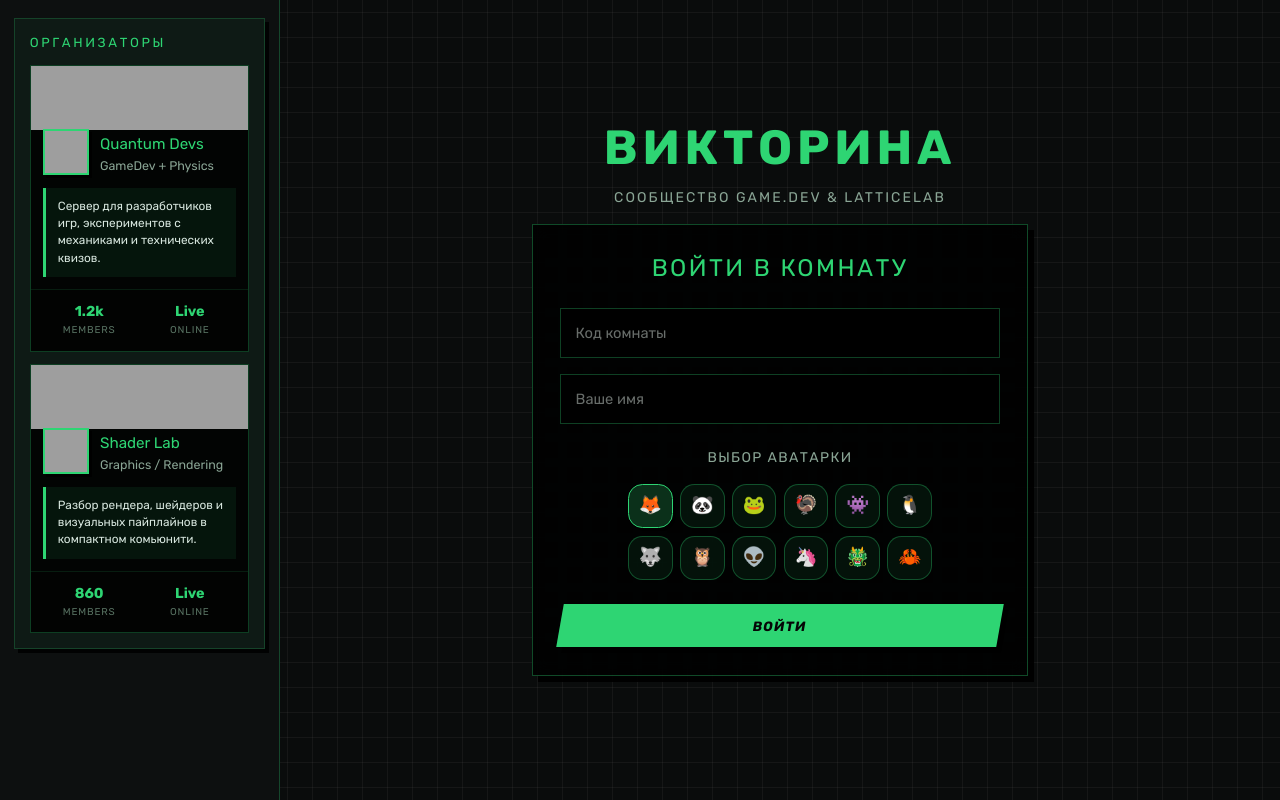
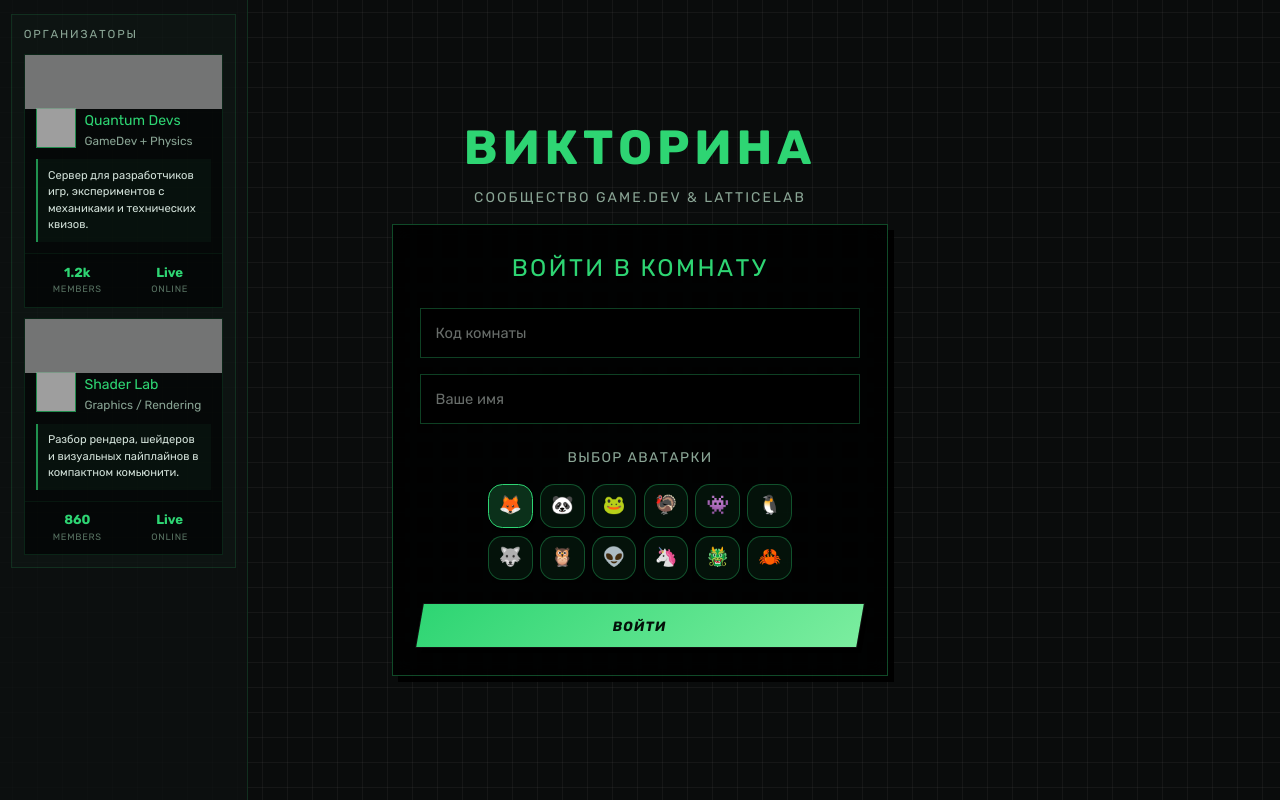
Before and after one commit to KLeyman-228/QuizWeb, a Django app: page / in a window 1280 px wide. Run offline with Django 5.2, Linux system fonts and the light colour scheme; some libraries are stand-ins or nearby versions; grey boxes are pictures that could not be loaded.

Commit message:
fix button

```diff
--- a/static/css/style.css
+++ b/static/css/style.css
@@ -78,8 +78,9 @@ textarea {
 }
 
 .container {
+    --sidebar-width: 248px;
     display: grid;
-    grid-template-columns: 280px minmax(0, 1fr);
+    grid-template-columns: var(--sidebar-width) minmax(0, 1fr);
     min-height: 100vh;
 }
 
@@ -87,27 +88,27 @@ textarea {
     display: flex;
     flex-direction: column;
     gap: 1rem;
-    padding: 1.1rem 0.9rem;
-    border-right: 1px solid var(--border-color);
-    background: var(--bg-secondary);
+    padding: 0.85rem 0.7rem;
+    border-right: 1px solid rgba(46, 213, 115, 0.16);
+    background: rgba(13, 16, 16, 0.82);
 }
 
 .community-panel {
     display: flex;
     flex-direction: column;
-    gap: 0.8rem;
-    padding: 0.9rem;
-    border: 1px solid rgba(46, 213, 115, 0.22);
-    background: rgba(46, 213, 115, 0.05);
-    box-shadow: 4px 4px 0 rgba(0, 0, 0, 0.9);
+    gap: 0.65rem;
+    padding: 0.72rem;
+    border: 1px solid rgba(46, 213, 115, 0.14);
+    background: rgba(46, 213, 115, 0.025);
+    box-shadow: none;
 }
 
 .community h2 {
     margin: 0;
     padding: 0;
-    color: var(--green-main);
-    font-size: 0.82rem;
-    letter-spacing: 0.2em;
+    color: var(--text-muted);
+    font-size: 0.72rem;
+    letter-spacing: 0.16em;
     text-transform: uppercase;
 }
 
@@ -129,6 +130,10 @@ textarea {
     gap: 1rem;
 }
 
+.page-container-landing {
+    transform: translateX(calc(var(--sidebar-width) / -2));
+}
+
 .card {
     width: 100%;
     padding: clamp(1rem, 2.3vw, 1.7rem);
@@ -142,16 +147,16 @@ textarea {
 .discord-card {
     width: 100%;
     overflow: hidden;
-    background: var(--bg-card);
-    border: 1px solid var(--border-color);
+    background: rgba(0, 0, 0, 0.58);
+    border: 1px solid rgba(46, 213, 115, 0.14);
     border-radius: 0;
     box-shadow: none;
     transition: transform 0.15s ease, background 0.15s ease, border-color 0.15s ease;
 }
 
 .discord-card:hover {
-    transform: translateY(-3px);
-    background: rgba(46, 213, 115, 0.1);
+    transform: translateY(-2px);
+    background: rgba(46, 213, 115, 0.07);
     border-color: var(--border-strong);
 }
 
@@ -159,9 +164,10 @@ textarea {
     display: flex;
     align-items: center;
     justify-content: center;
-    height: 64px;
+    height: 54px;
     background: linear-gradient(120deg, rgba(46, 213, 115, 0.75), rgba(46, 213, 115, 0.1));
     overflow: hidden;
+    opacity: 0.72;
 }
 
 .discord-banner img {
@@ -171,25 +177,25 @@ textarea {
 }
 
 .discord-card-content {
-    padding: 0.9rem 0.75rem 0.75rem;
+    padding: 0.72rem 0.68rem 0.68rem;
 }
 
 .discord-profile {
     display: flex;
     align-items: center;
-    gap: 0.7rem;
-    margin-top: -1rem;
+    gap: 0.55rem;
+    margin-top: -0.8rem;
     margin-bottom: 0.35rem;
 }
 
 .discord-avatar {
-    width: 46px;
-    height: 46px;
+    width: 40px;
+    height: 40px;
     flex-shrink: 0;
-    border: 2px solid var(--green-main);
+    border: 1px solid rgba(46, 213, 115, 0.65);
     background: #060707;
     object-fit: cover;
-    box-shadow: 3px 3px 0 rgba(0, 0, 0, 0.95);
+    box-shadow: none;
 }
 
 .discord-meta {
@@ -199,7 +205,7 @@ textarea {
 
 .discord-card h3 {
     margin: 0 0 0.35rem;
-    font-size: 0.95rem;
+    font-size: 0.88rem;
     color: var(--green-main);
     line-height: 1.1;
 }
@@ -207,17 +213,17 @@ textarea {
 .discord-card p {
     margin: 0;
     color: var(--text-muted);
-    font-size: 0.78rem;
+    font-size: 0.74rem;
     line-height: 1.25;
 }
 
 .discord-highlight {
-    margin-top: 0.8rem;
-    padding: 0.65rem 0.75rem;
-    border-left: 3px solid var(--green-main);
-    background: rgba(46, 213, 115, 0.08);
-    color: #d8e7df;
-    font-size: 0.74rem;
+    margin-top: 0.65rem;
+    padding: 0.55rem 0.65rem;
+    border-left: 2px solid rgba(46, 213, 115, 0.65);
+    background: rgba(46, 213, 115, 0.045);
+    color: #d3e2da;
+    font-size: 0.7rem;
     line-height: 1.45;
 }
 
@@ -225,9 +231,9 @@ textarea {
     display: grid;
     grid-template-columns: repeat(2, 1fr);
     gap: 0.5rem;
-    padding: 0.7rem 0.75rem 0.8rem;
-    border-top: 1px solid rgba(46, 213, 115, 0.12);
-    background: rgba(0, 0, 0, 0.2);
+    padding: 0.55rem 0.65rem 0.65rem;
+    border-top: 1px solid rgba(46, 213, 115, 0.08);
+    background: rgba(0, 0, 0, 0.12);
 }
 
 .discord-stat {
@@ -236,13 +242,13 @@ textarea {
 
 .discord-stat-number {
     color: var(--green-main);
-    font-size: 0.9rem;
+    font-size: 0.82rem;
     font-weight: 700;
 }
 
 .discord-stat-label {
     color: var(--text-dim);
-    font-size: 0.62rem;
+    font-size: 0.58rem;
     letter-spacing: 0.08em;
     text-transform: uppercase;
 }
@@ -316,6 +322,20 @@ textarea {
 
 .btn-primary {
     --button-color: var(--green-main);
+}
+
+.login-wrap .btn-primary {
+    min-width: 11.5rem;
+    padding-inline: 1.55rem;
+    background: linear-gradient(135deg, #2ed573 0%, #7bed9f 100%);
+    color: #04110a;
+    box-shadow:
+        0 0 0 1px rgba(255, 255, 255, 0.06),
+        6px 6px 0 rgba(0, 0, 0, 0.88);
+}
+
+.login-wrap .btn-primary:hover {
+    background: linear-gradient(135deg, #47e68a 0%, #a7f8bc 100%);
 }
 
 .btn-success {
@@ -682,6 +702,10 @@ textarea {
         grid-template-columns: 1fr;
     }
 
+    .page-container-landing {
+        transform: none;
+    }
+
     .community {
         border-right: 0;
         border-bottom: 1px solid var(--border-color);
--- a/templates/base.html
+++ b/templates/base.html
@@ -74,7 +74,7 @@
         </aside>
 
         <main class="main">
-            <div class="page-container">
+            <div class="page-container{% block page_container_class %}{% endblock %}">
                 {% block content %}{% endblock %}
             </div>
         </main>
--- a/templates/index.html
+++ b/templates/index.html
@@ -1,5 +1,6 @@
 {% extends "base.html" %}
 {% block title %}Phys-Dev Quiz{% endblock %}
+{% block page_container_class %} page-container-landing{% endblock %}
 {% block content %}
 
 <section class="hero-block">
```
